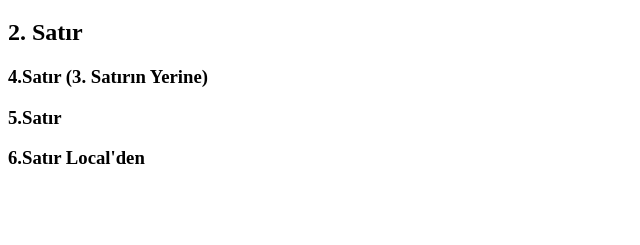
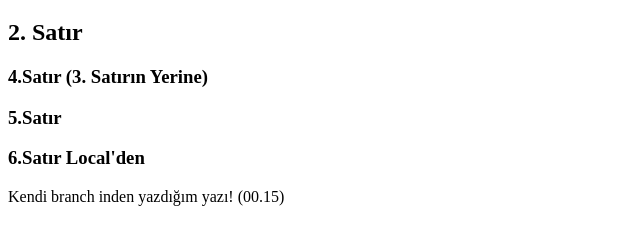
Before and after one commit to HzyfLtl/WebDevGitDeneme, a plain HTML site: page index.html in a window 1280 px wide. Shown: the part 61-306 px from the top of the page, without its empty margins (0-640 px from the left). Drawn offline with Linux system fonts and the light colour scheme.

Commit message:
huzeyfe ver 3.0

```diff
--- a/index.html
+++ b/index.html
@@ -10,5 +10,7 @@
     <h3>4.Satır (3. Satırın Yerine)</h3>
     <h3>5.Satır</h3>
     <h3>6.Satır Local'den</h3>
+
+    <p>Kendi branch inden yazdığım yazı! (00.15)</p>
   </body>
 </html>
```
